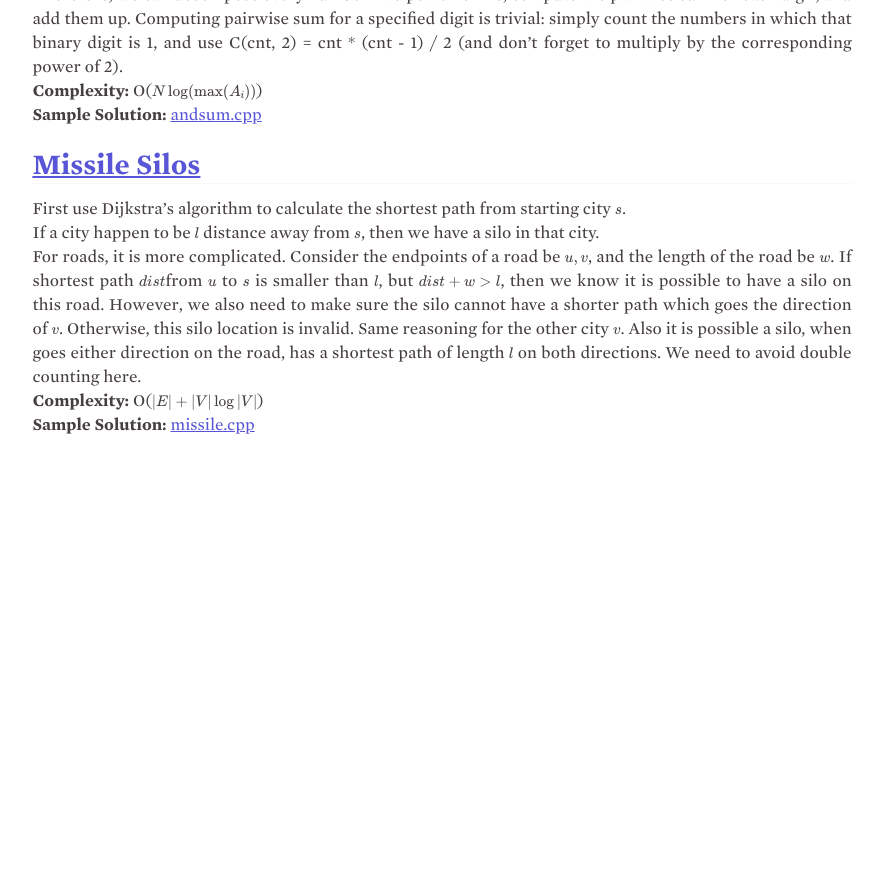
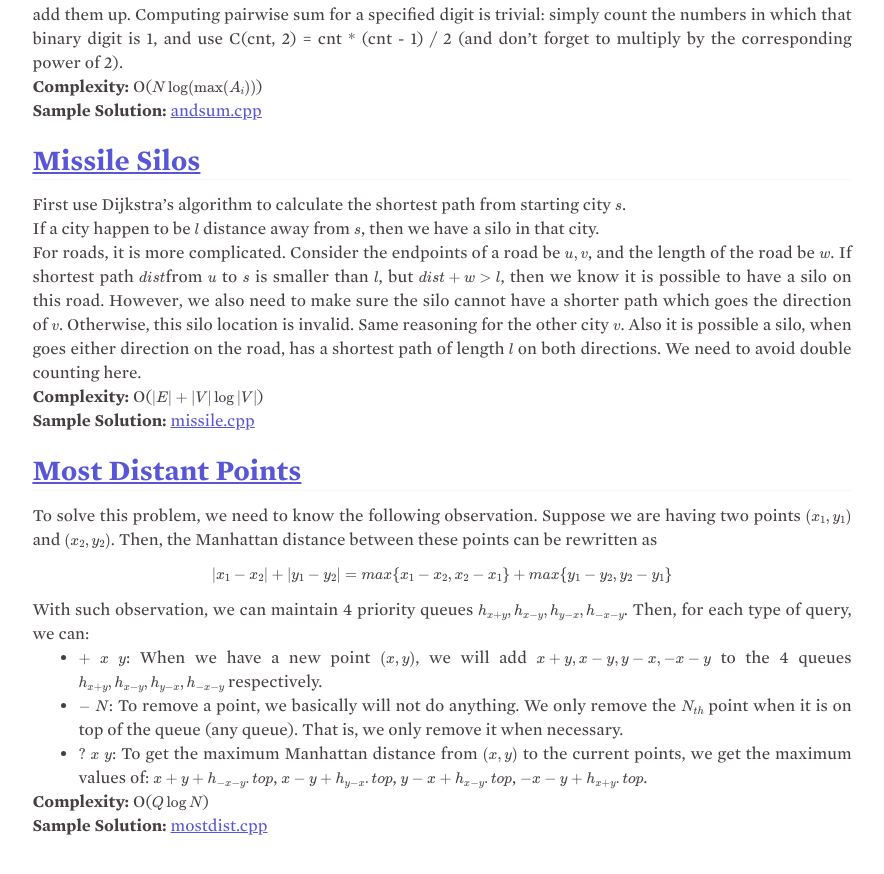
Before and after one commit to acm-uiuc/icpc-website, a Jekyll site: the page built from _posts/2017-10-21-Season-2-Contest-4.md, in a window 1280 px wide and 900 px high, scrolled down 1334 px. Shown: the top 874 px of the window, without its empty margins (198-1082 px from the left). Built offline with Jekyll 4.4.1, drawn with Linux system fonts in a browser that asks for light colours; nearby versions of some CDN libraries; some web fonts are replaced; formulas are drawn with MathJax 3; comment, search, counter and statistics services are not loaded; before the commit the page ends 1833 px from its top, so only the background shows below that.

Commit message:
Finish contest 4 solution

```diff
--- a/_posts/2017-10-21-Season-2-Contest-4.md
+++ b/_posts/2017-10-21-Season-2-Contest-4.md
@@ -4,7 +4,7 @@ category: solutions
 time: 20:00 PM
 description: Solutions for both Freshman and Open Divisions.
 ---
-# **Petya and Strings**
+# **[Petya and Strings](http://codeforces.com/problemset/problem/112/A)**
 
 You are asked to compare two strings, without distinguishing upper and lower cases. You may first convert all characters in both strings to upper case without affecting the result. Since the two strings are of same length, simply iterate through the index and report the result on the first occurrence of disagreement between the strings. Report zero if no difference is found.
 
@@ -13,7 +13,7 @@ You are asked to compare two strings, without distinguishing upper and lower cas
 **Sample Solution:** [petya.cpp]
 
 
-# **Yound Physicists**
+# **[Yound Physicists](http://codeforces.com/problemset/problem/69/A)**
 
 The sum vector is zero iff the sum of each component is zero. So the object is idle iff \\(\Sigma{x_i}, \Sigma{y_i}, Sigma{z_i}\\) are all zero.
 
@@ -21,11 +21,11 @@ The sum vector is zero iff the sum of each component is zero. So the object is i
 
 **Sample Solution:** [physicist.cpp]
 
-# **Way too long words**
+# **[Way too long words](http://codeforces.com/problemset/problem/71/A)**
 
 If the word has <= 10 letters, print the string itself. Otherwise, print the first character, and then the length of input string minus 2, and then the last character.
 
-**Complexity:** O(\\(|S|\\))
+**Complexity:** O(\\(\|S\|\\))
 
 **Sample Solution:** [words.cpp]
 
@@ -83,6 +83,26 @@ a silo, when goes either direction on the road, has a shortest path of length
 
 **Sample Solution:** [missile.cpp]
 
+# **[Most Distant Points](https://www.codechef.com/problems/MOSTDIST)**
+To solve this problem, we need to know the following observation. Suppose we are having two points \\((x_1, y_1)\\)
+and \\((x_2, y_2)\\). Then, the Manhattan distance between these points can be rewritten as
+\begin{equation}
+ |x_1 - x_2| + |y_1 - y_2| = max\\{x_1 - x_2, x_2 - x_1\\} + max\\{y_1 - y_2, y_2 - y_1\\}
+\end{equation}
+
+With such observation, we can maintain 4 priority queues \\(h_{x + y}, h_{x - y}, h_{y - x}, h_{-x - y}\\). Then, for
+each type of query, we can:
+- \\(+\\) \\(x\\) \\(y\\): When we have a new point \\((x, y)\\), we will add \\(x + y, x - y, y - x, -x - y\\) to the 4 queues
+\\(h_{x + y}, h_{x - y}, h_{y - x}, h_{-x - y}\\) respectively.
+- \\(-\\) \\(N\\): To remove a point, we basically will not do anything. We only remove the \\(N_{th}\\) point when it is
+on top of the queue (any queue). That is, we only remove it when necessary.
+- \\(?\\) \\(x\\) \\(y\\): To get the maximum Manhattan distance from \\((x, y)\\) to the current points, we get the maximum values of:
+\\(x + y + h_{-x - y}.top\\), \\(x - y + h_{y - x}.top\\), \\(y - x + h_{x - y}.top\\), \\(-x - y + h_{x + y}.top\\).
+
+**Complexity:** O(\\(Q\log{N}\\))
+
+**Sample Solution:** [mostdist.cpp]
+
 [petya.cpp]: /assets/ipl_solutions/season2/contest4/petya.cpp
 [physicist.cpp]: /assets/ipl_solutions/season2/contest4/physicist.cpp
 [words.cpp]: /assets/ipl_solutions/season2/contest4/words.cpp
@@ -90,3 +110,4 @@ a silo, when goes either direction on the road, has a shortest path of length
 [document.cpp]: /assets/ipl_solutions/season2/contest4/document.cpp
 [missile.cpp]: /assets/ipl_solutions/season2/contest4/missile.cpp
 [andsum.cpp]: /assets/ipl_solutions/season2/contest4/andsum.cpp
+[mostdist.cpp]: /assets/ipl_solutions/season2/contest4/mostdist.cpp
```
Also changed, not shown: 1 other file.
